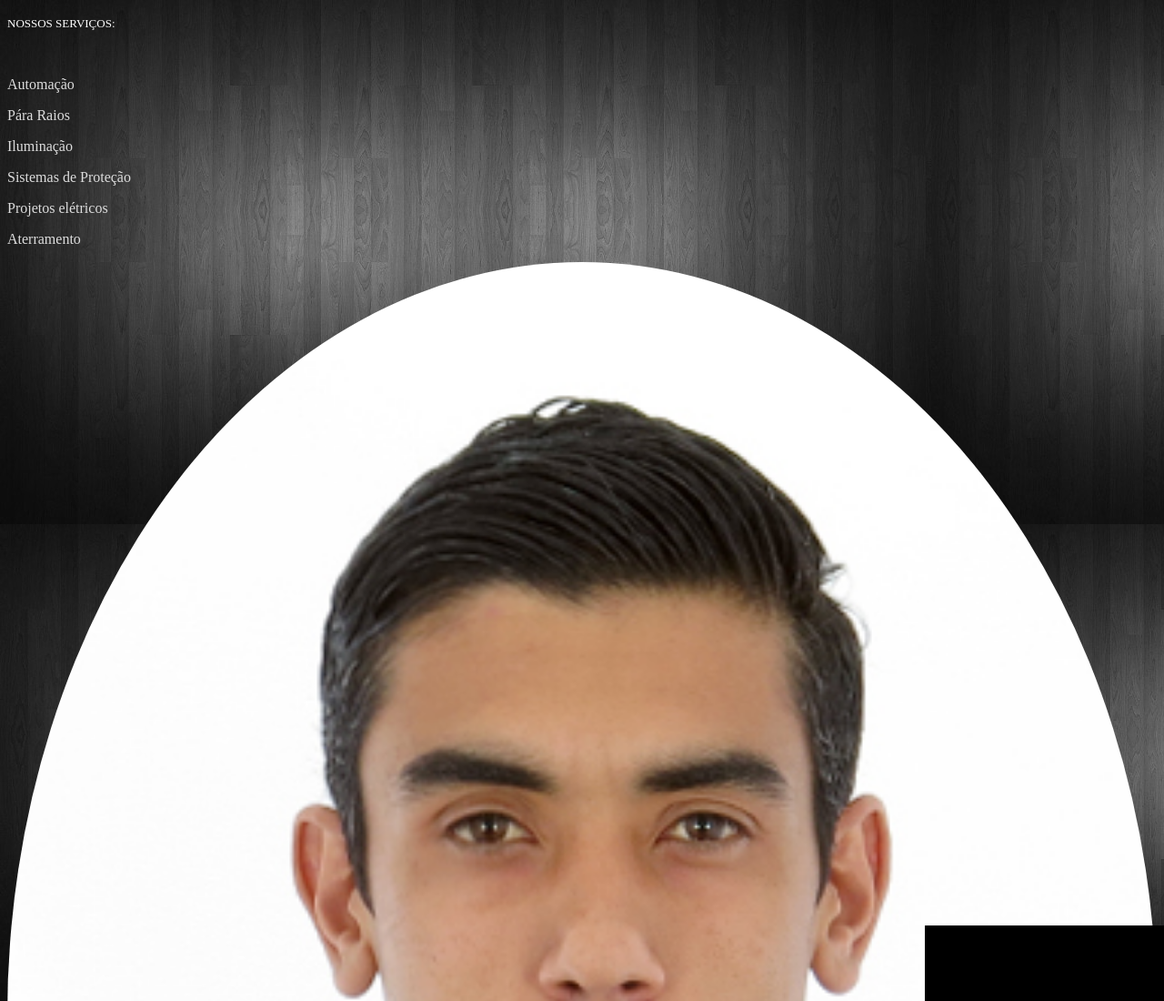
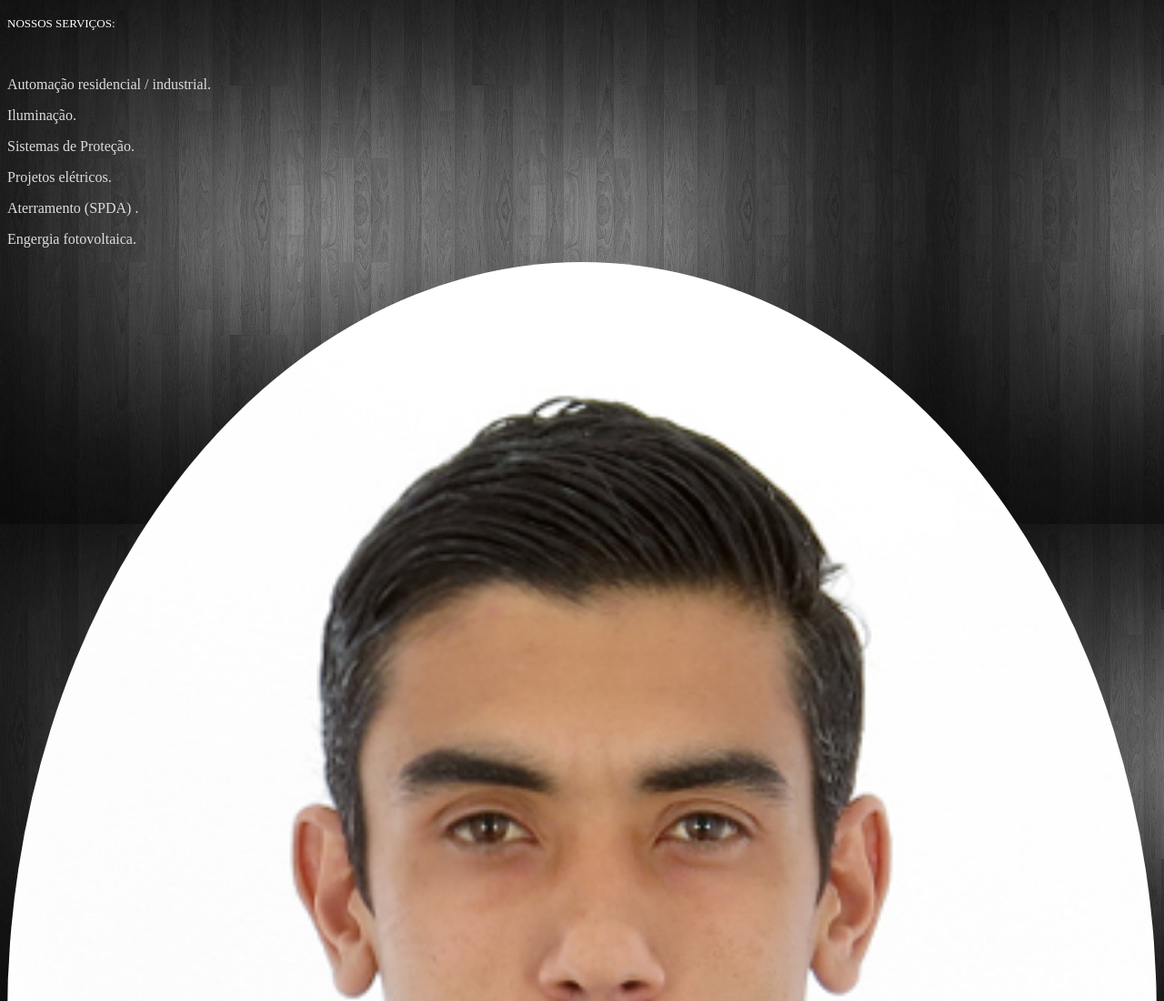
Before and after one commit to dileanmello/engineerelectrical, a plain HTML site: page pagina_menu.html in a window 1280 px wide. Shown: the top 1100 px of the page at 91% size. Drawn offline with Linux system fonts and the light colour scheme.

Commit message:
Update pagina_menu.html

```diff
--- a/pagina_menu.html
+++ b/pagina_menu.html
@@ -13,18 +13,17 @@
 </br>
 
 
-<p> Automação  </p>
+<p> Automação residencial / industrial.  </p>
 
+<p> Iluminação.  </p>
 
-<p> <!--<a href="NR12.html" target="dilean_detalhes">//--> Pára Raios</a></p>
+<p> Sistemas de Proteção.  </p>
 
-<p> Iluminação  </p>
+<p> Projetos elétricos.  </p>
 
-<p> Sistemas de Proteção  </p>
+<p> Aterramento  (SPDA) .</p>
 
-<p> Projetos elétricos  </p>
-
-<p> Aterramento</p>
+<p> Engergia fotovoltaica. </p>
 
 <img src = "3x4 foto.jpg" />
 
```
